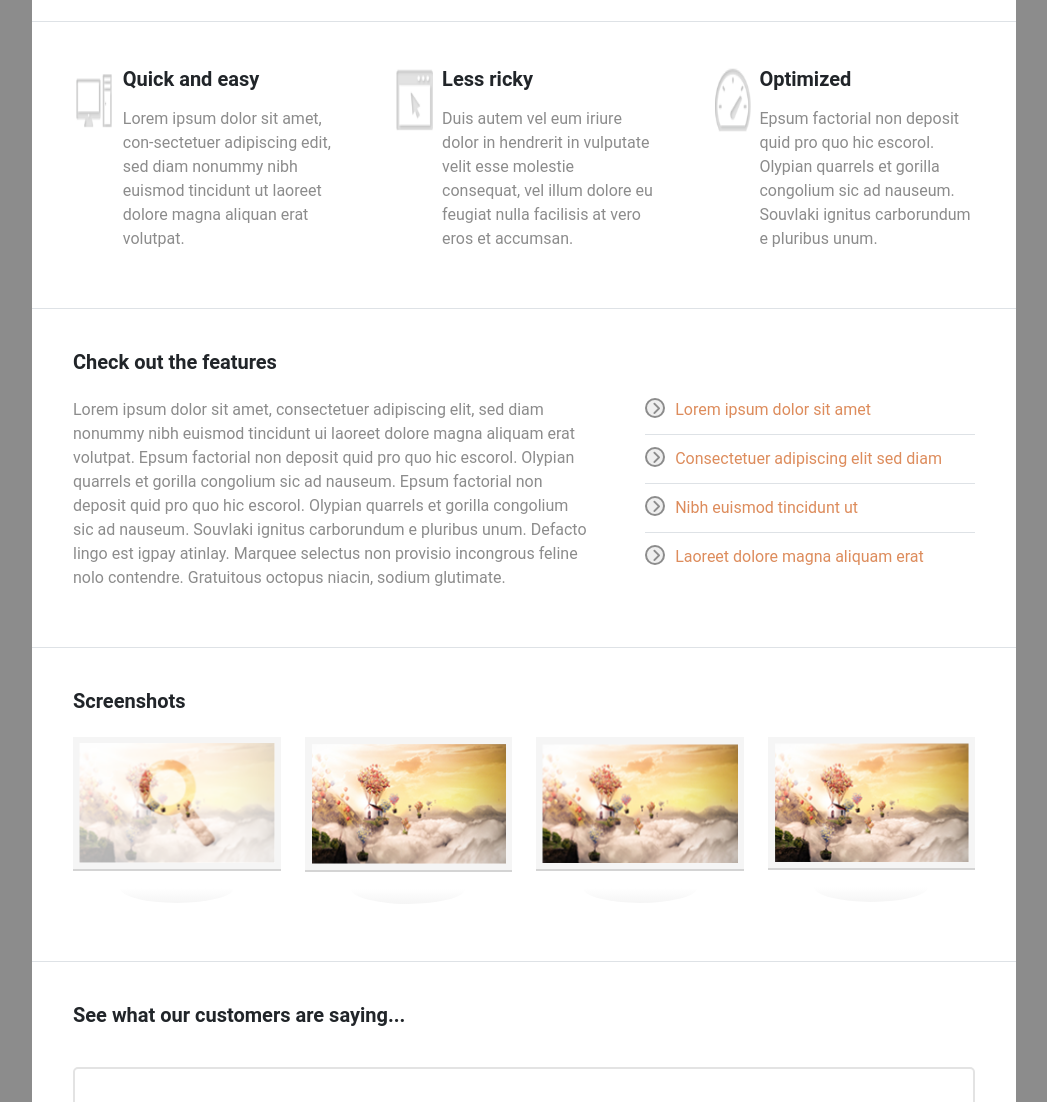
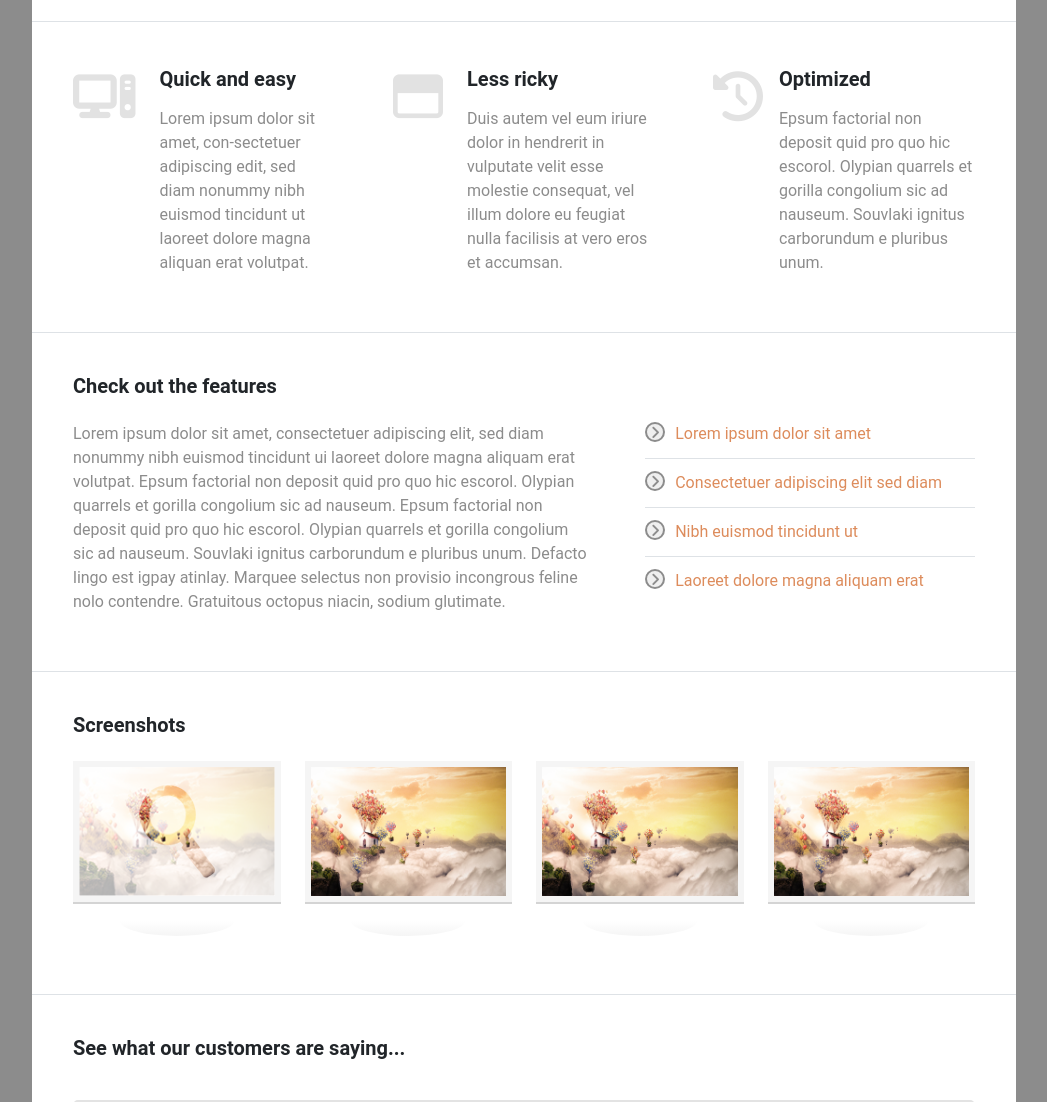
Before and after one commit to Hanmai001/target_web01, a website: page src/default.html in a window 1280 px wide. Shown: the part 449-1551 px from the top of the page, without its empty margins (116-1163 px from the left). Drawn offline with nearby package versions, Linux system fonts and the light colour scheme.

Commit message:
Update code

```diff
--- a/src/default.css
+++ b/src/default.css
@@ -106,9 +106,11 @@ body {
     color: rgb(140, 140, 140);
 }
 
-.photo-usage img {
-    width: 85%;
-    height: 35%;
+.photo-usage i {
+    /* width: 85%;
+    height: 35%; */
+    font-size: 50px;
+    color: rgb(226, 226, 226);
 }
 
 #checkout .card-container .content-left p {
@@ -145,6 +147,7 @@ body {
 
 #screenshots .photos img {
     width: 100%;
+    height: 80%;
     border-style: solid;
     border-width: 6px;
     border-color: rgb(245, 245, 245);
@@ -224,6 +227,7 @@ body {
     font-size: 18px;
     color: rgb(206, 206, 206);
 }
+
 #footer p,
 #footer span {
     font-size: 12px;
@@ -236,12 +240,14 @@ body {
     color: rgb(140, 140, 140);
 
 }
+
 #footer img {
     width: 32px;
     height: 32px;
     margin-left: 65px;
     margin-right: 5px;
 }
+
 #shadow_footer {
     border-radius: 76%;
     width: 55%;
@@ -249,18 +255,23 @@ body {
     margin-left: 65px;
     background-image: linear-gradient(rgb(37, 37, 37), rgb(37, 37, 37));
 }
+
 .copyright {
     background-color: rgb(34, 34, 34);
 }
+
 .copyright h5 {
     color: rgb(140, 140, 140);
 }
+
 .copyright span {
     color: rgb(203, 129, 86);
 }
+
 .copyright img {
     width: 200px;
 }
+
 .copyright .brands {
     text-align: right;
 }
--- a/src/default.html
+++ b/src/default.html
@@ -8,7 +8,7 @@
     <title>Document</title>
     <link href="https://cdn.jsdelivr.net/npm/bootstrap@5.2.2/dist/css/bootstrap.min.css" rel="stylesheet"
         integrity="sha384-Zenh87qX5JnK2Jl0vWa8Ck2rdkQ2Bzep5IDxbcnCeuOxjzrPF/et3URy9Bv1WTRi" crossorigin="anonymous">
-    <link rel="stylesheet" href="https://cdnjs.cloudflare.com/ajax/libs/font-awesome/6.0.0/css/all.min.css">
+    <link rel="stylesheet" href="https://cdnjs.cloudflare.com/ajax/libs/font-awesome/6.2.0/css/all.min.css">
     <link rel="stylesheet" href="./default.css">
 </head>
 
@@ -86,9 +86,9 @@
                     <div class="card border-white card-container">
                         <div class="card-body d-flex justify-content-around">
                             <div class="photo-usage">
-                                <img src="./photos/quick_easy.png" alt="">
+                                <!-- <img src="./photos/quick_easy.png" alt=""> -->
+                                <i class="fa-sharp fa-solid fa-computer me-4 mt-2"></i>
                             </div>
-
                             <div class="desc_usage mt-1">
                                 <h5 class="fw-semibold">Quick and easy</h5>
                                 <p class="pt-2">Lorem ipsum dolor sit amet, con-sectetuer adipiscing edit, sed diam
@@ -102,7 +102,8 @@
                     <div class="card border-white card-container">
                         <div class="card-body d-flex justify-content-around">
                             <div class="photo-usage">
-                                <img src="./photos/less_ricky.png" alt="">
+                                <!-- <img src="./photos/less_ricky.png" alt=""> -->
+                                <i class="fa-regular fa-window-maximize me-4 mt-2"></i>
                             </div>
 
                             <div class="desc_usage mt-1">
@@ -119,7 +120,7 @@
                     <div class="card border-white card-container">
                         <div class="card-body d-flex justify-content-around">
                             <div class="photo-usage">
-                                <img src="./photos/optimized.png" alt="">
+                                <i class="fa-solid fa-clock-rotate-left me-3 mt-2"></i>
                             </div>
 
                             <div class="desc_usage mt-1">
@@ -200,17 +201,17 @@
                             </div>
                         </div>
                         <div class="col-3 photos">
-                            <img src="./photos/screen2.png" alt="">
+                            <img src="./photos/uniqe.png" alt="">
                             <div class="mx-auto mt-1 shadow_screenshot">
                             </div>
                         </div>
                         <div class="col-3 photos">
-                            <img src="./photos/screen3.png" alt="">
+                            <img src="./photos/uniqe.png" alt="">
                             <div class="mx-auto mt-1 shadow_screenshot">
                             </div>
                         </div>
                         <div class="col-3 photos">
-                            <img src="./photos/screen4.png" alt="">
+                            <img src="./photos/uniqe.png" alt="">
                             <div class="mx-auto mt-1 shadow_screenshot">
                             </div>
                         </div>
@@ -294,7 +295,8 @@
             </div>
         </div>
         <div class="px-4 pt-4 pb-2 copyright d-flex justify-content-between">
-            <h5 class="fs-6">Copyright 2011 Target. All rights reserved. Design by <span class="fst-italic">Shegy</span></h5>
+            <h5 class="fs-6">Copyright 2011 Target. All rights reserved. Design by <span class="fst-italic">Shegy</span>
+            </h5>
             <div class="brands">
                 <img src="./photos/brands.png" alt="">
             </div>
```
Also changed, not shown: src/photos/less_ricky.png (deleted), src/photos/optimized.png (deleted), src/photos/quick_easy.png (deleted), src/photos/screen2.png (deleted), src/photos/screen3.png (deleted), src/photos/screen4.png (deleted).
